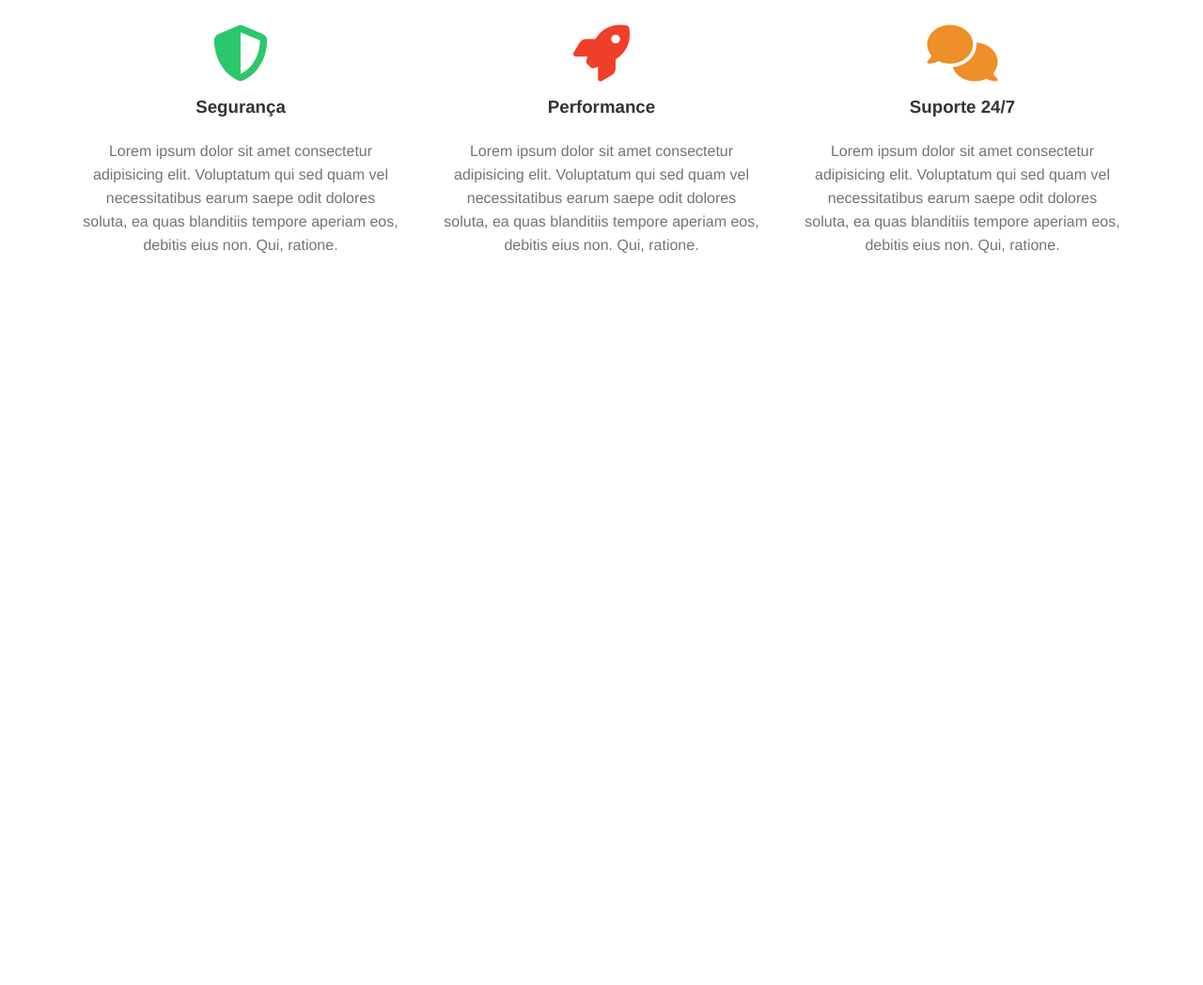
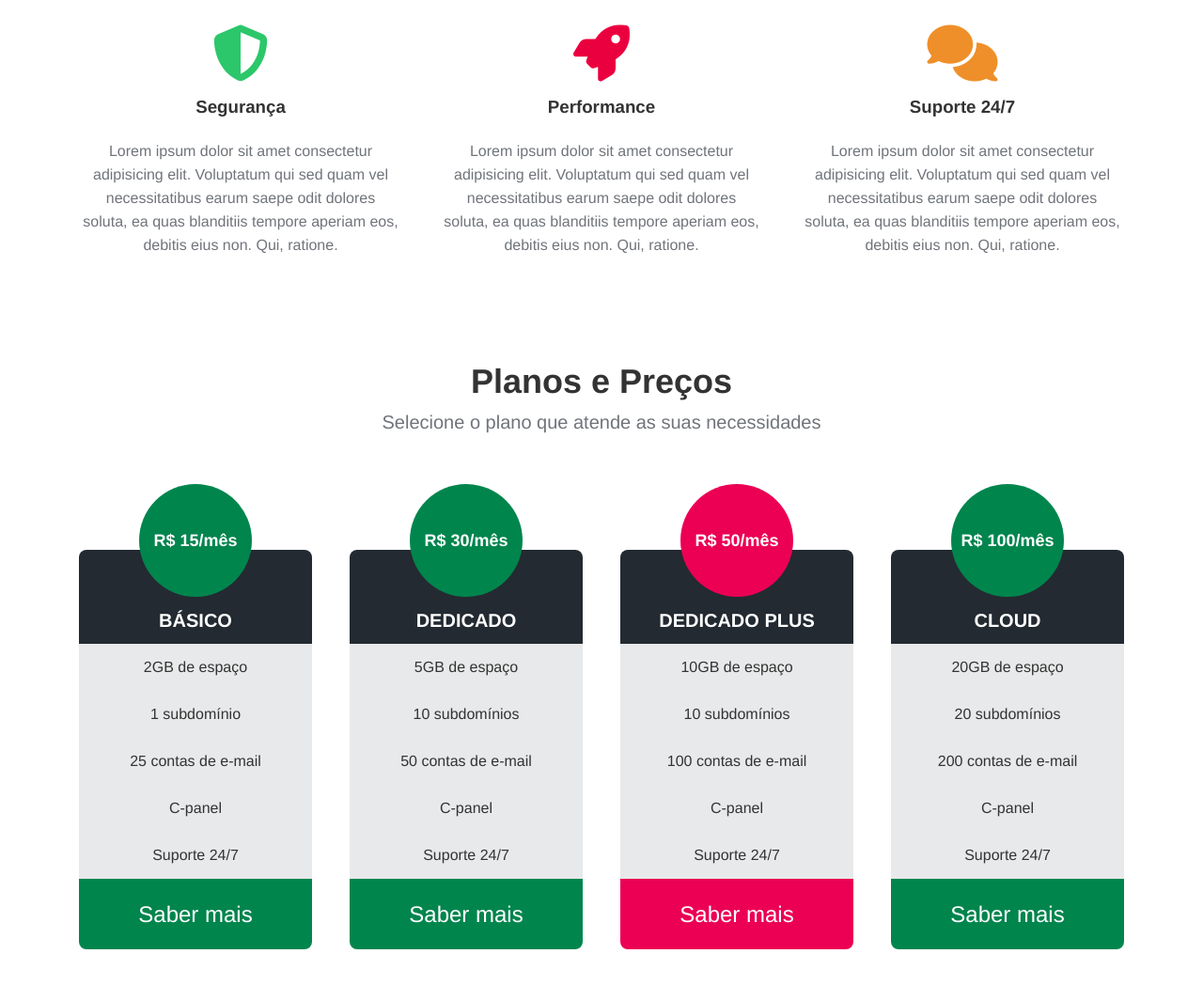
Before and after one commit to marcosprofile/hDC-Host, a plain HTML site: page index.html in a window 1280 px wide. Shown: the part 582-1630 px from the top of the page at 94% size. Before the commit the page ends 960 px from the top, so only its background shows below. Drawn offline with Linux system fonts and the light colour scheme.

Commit message:
add seção planos e preços

```diff
--- a/css/style.css
+++ b/css/style.css
@@ -11,8 +11,10 @@
   --bg-dark-grey: #232A31;
   --title: #333;
   --paragraph: #70747A;
-  --grey: #CCC;
-  --red: #EF3F29;
+  --green-800: #00854D;
+  --grey-100: #E8E9EA;
+  --grey-200: #CCC;
+  --red: #EB003F;
   --orange: #EF8F29;
   --white: #FFF;
 }
@@ -55,7 +57,7 @@ p {
 }
 
 .navbar-container .nav-link:hover {
-  color: var(--grey);
+  color: var(--grey-200);
 }
 
 .logo {
@@ -142,3 +144,84 @@ p {
 .services-container p {
   line-height: 156%;
 }
+
+/* PRICES AND PLANS */
+.pricing-container {
+  padding-bottom: 5rem;
+  text-align: center;
+}
+
+.pricing-container h2 {
+  font-size: 36px;
+  line-height: 156%;
+}
+
+.pricing-container p {
+  font-size: 20px;
+  line-height: 156%;
+}
+
+.plans-container {
+  display: flex;
+  justify-content: space-between;
+  width: 90%;
+  margin: 50px auto 0;
+}
+
+.plan {
+  flex: 1;
+  max-width: 275px;
+  margin: 0 20px;
+  border-radius: .5rem;
+  overflow: hidden;
+}
+
+.plan ul {
+  padding: 0;
+  list-style: none;
+}
+
+.plan li {
+  height: 50px;
+  line-height: 50px;
+  background: var(--grey-100);
+  color: var(--title);
+}
+
+.plan .price {
+  display: grid;
+  place-items: center;
+  width: 120px;
+  height: 120px;
+  border-radius: 50%;
+  background: var(--green-800);
+  color: var(--white);
+  text-align: center;
+  margin: 0 auto -50px;
+  font-size: 18px;
+  font-weight: bold;
+  position: relative;
+}
+
+.plan .plan-name {
+  text-transform: uppercase;
+  font-size: 20px;
+  font-weight: bold;
+  color: var(--white);
+  background: var(--bg-dark-grey);
+  padding: 50px 0;
+  border-radius: .5rem .5rem 0 0;
+}
+
+.plan .plan-btn {
+  background: var(--green-800);
+  color: var(--white);
+  font-size: 24px;
+  height: 75px;
+  line-height: 75px;
+  cursor: pointer;
+}
+
+.plan .recommended {
+  background: #EB0054;
+}
--- a/index.html
+++ b/index.html
@@ -65,6 +65,61 @@
           </li>
         </ul>
       </section>
+
+      <section class="pricing-container">
+        <h2>Planos e Preços</h2>
+        <p>Selecione o plano que atende as suas necessidades</p>
+        <div class="plans-container">
+          <div class="plan">
+            <ul>
+              <li class="price">R$ 15/mês</li>
+              <li class="plan-name">Básico</li>
+              <li>2GB de espaço</li>
+              <li>1 subdomínio</li>
+              <li>25 contas de e-mail</li>
+              <li>C-panel</li>
+              <li>Suporte 24/7</li>
+              <li class="plan-btn">Saber mais</li>
+            </ul>
+          </div>
+          <div class="plan">
+            <ul>
+              <li class="price">R$ 30/mês</li>
+              <li class="plan-name">Dedicado</li>
+              <li>5GB de espaço</li>
+              <li>10 subdomínios</li>
+              <li>50 contas de e-mail</li>
+              <li>C-panel</li>
+              <li>Suporte 24/7</li>
+              <li class="plan-btn">Saber mais</li>
+            </ul>
+          </div>
+          <div class="plan">
+            <ul>
+              <li class="price recommended">R$ 50/mês</li>
+              <li class="plan-name">Dedicado Plus</li>
+              <li>10GB de espaço</li>
+              <li>10 subdomínios</li>
+              <li>100 contas de e-mail</li>
+              <li>C-panel</li>
+              <li>Suporte 24/7</li>
+              <li class="plan-btn recommended">Saber mais</li>
+            </ul>
+          </div>
+          <div class="plan">
+            <ul>
+              <li class="price">R$ 100/mês</li>
+              <li class="plan-name">Cloud</li>
+              <li>20GB de espaço</li>
+              <li>20 subdomínios</li>
+              <li>200 contas de e-mail</li>
+              <li>C-panel</li>
+              <li>Suporte 24/7</li>
+              <li class="plan-btn">Saber mais</li>
+            </ul>
+          </div>
+        </div>
+      </section>
     </main>
   </div>
 </body>
```
